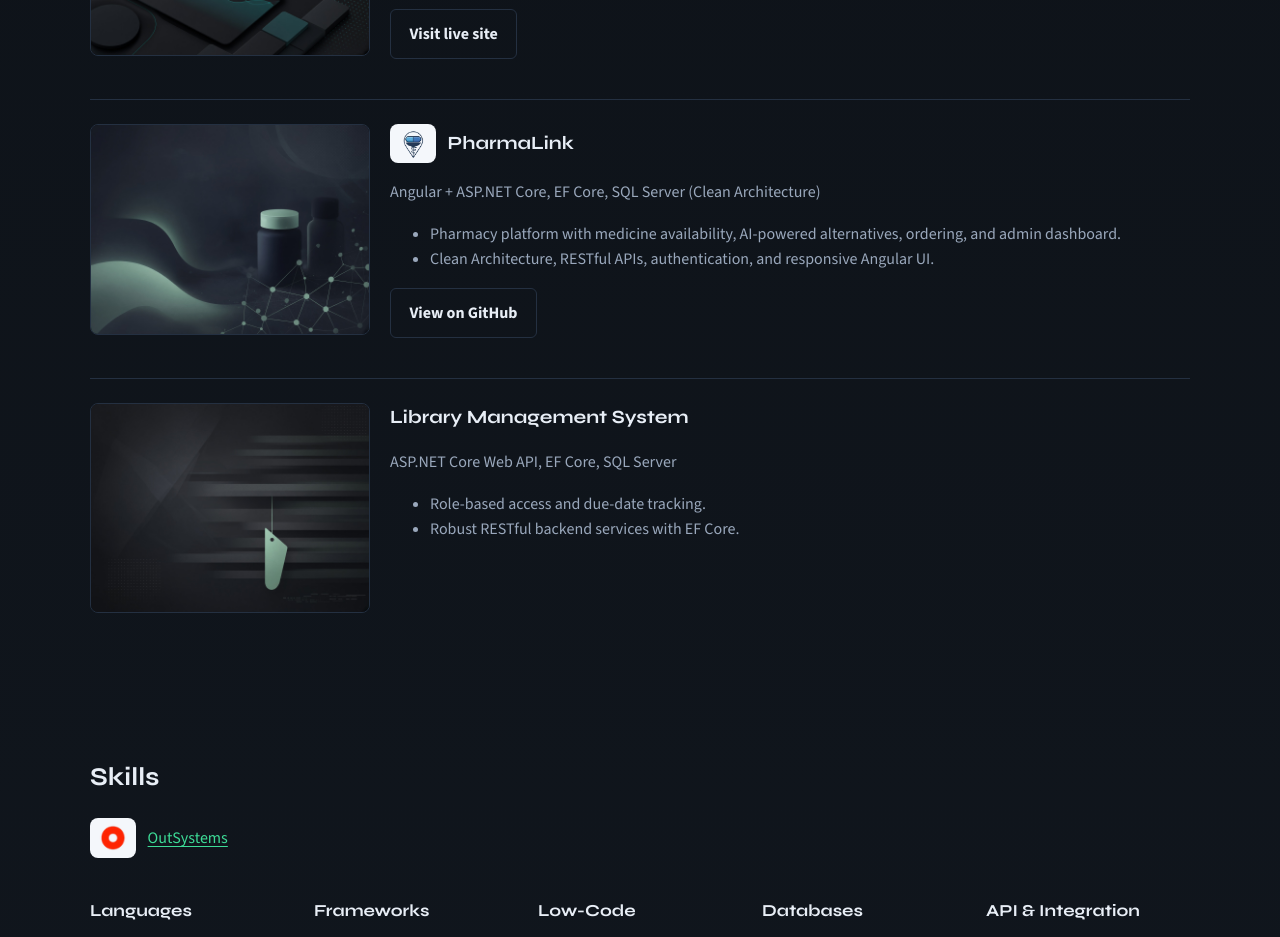
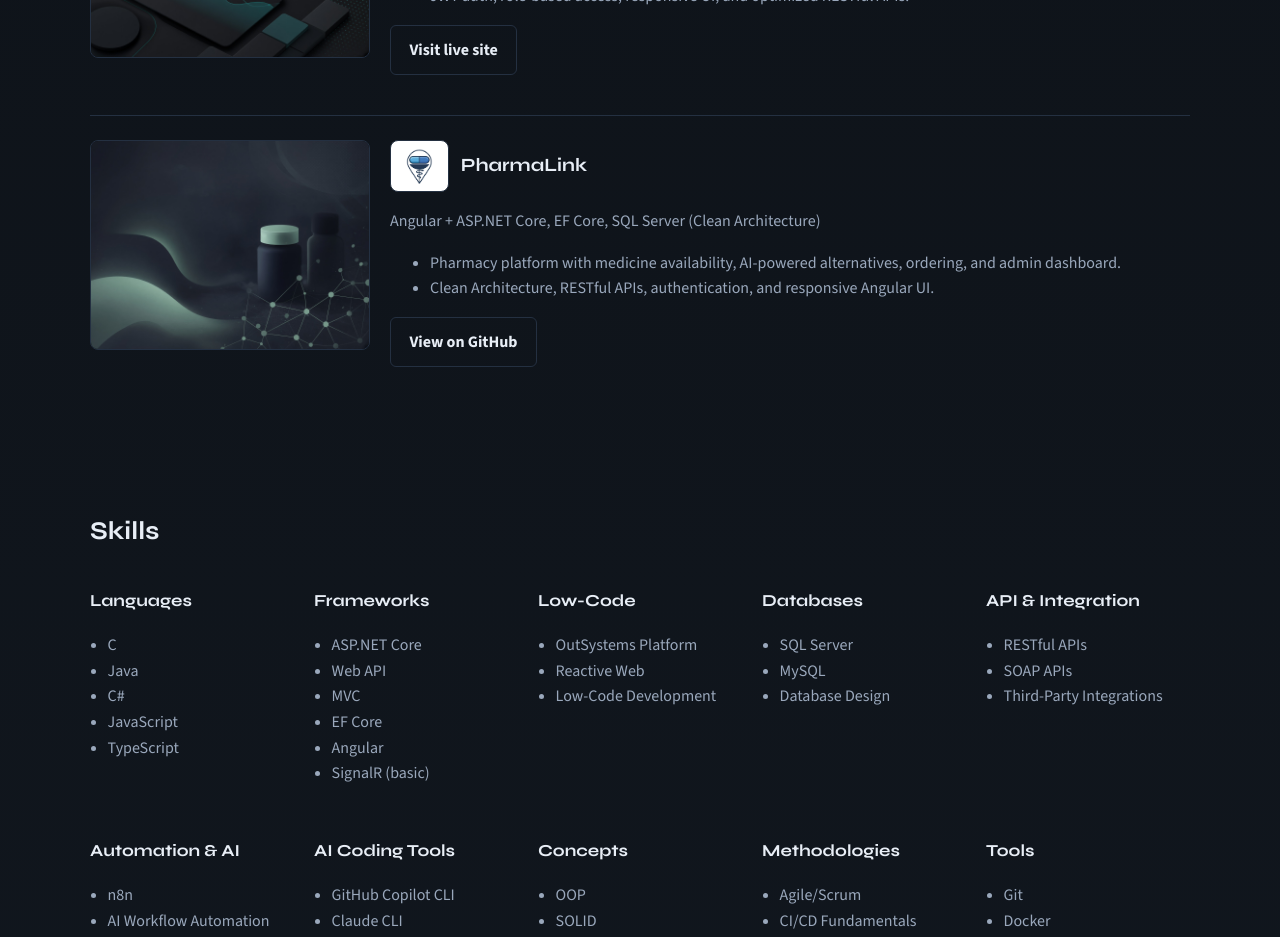
Before and after one commit to MahmoudZakariaa/MahmoudZakariaa.github.io, a React (Vite) app: page / in a window 1280 px wide. Shown: the part 2060-2997 px from the top of the page. Built offline with nearby package versions, Linux system fonts and the light colour scheme.

Commit message:
fix: clearer ITI logo, drop OutSystems skills row, remove Library project

```diff
--- a/src/components/Skills.tsx
+++ b/src/components/Skills.tsx
@@ -5,20 +5,12 @@ export function Skills() {
     <section id="skills" className="section">
       <div className="wrap">
         <h2>Skills</h2>
-        <p style={{ display: "flex", gap: "0.75rem", alignItems: "center", flexWrap: "wrap" }}>
-          <span className="logo-chip">
-            <img src={content.outsystems.logoSrc} alt={content.outsystems.label} />
-          </span>
-          <a href={content.outsystems.href} target="_blank" rel="noopener noreferrer">
-            {content.outsystems.label}
-          </a>
-        </p>
         <div
           style={{
             display: "grid",
             gridTemplateColumns: "repeat(auto-fit, minmax(200px, 1fr))",
             gap: "1.25rem",
-            marginTop: "1.5rem",
+            marginTop: "0.25rem",
           }}
         >
           {content.skills.map((g) => (
--- a/src/content.ts
+++ b/src/content.ts
@@ -124,15 +124,6 @@ export const content = {
         "Clean Architecture, RESTful APIs, authentication, and responsive Angular UI.",
       ],
     },
-    {
-      title: "Library Management System",
-      stack: "ASP.NET Core Web API, EF Core, SQL Server",
-      coverSrc: "/images/project-library.jpg",
-      bullets: [
-        "Role-based access and due-date tracking.",
-        "Robust RESTful backend services with EF Core.",
-      ],
-    },
   ] satisfies ProjectItem[],
   skills: [
     {
--- a/src/styles/global.css
+++ b/src/styles/global.css
@@ -97,14 +97,16 @@ textarea:focus-visible {
   display: inline-flex;
   align-items: center;
   justify-content: center;
-  padding: 0.35rem 0.55rem;
+  padding: 0.45rem 0.65rem;
   border-radius: 8px;
-  background: #f4f7fb;
+  background: #ffffff;
+  border: 1px solid var(--border);
 }
 
 .logo-chip img {
-  height: 28px;
+  height: 36px;
   width: auto;
+  object-fit: contain;
 }
 
 .reveal {
```
Also changed, not shown: public/logos/iti.png, 1 other file (tests, documents, lock files or other folders).
